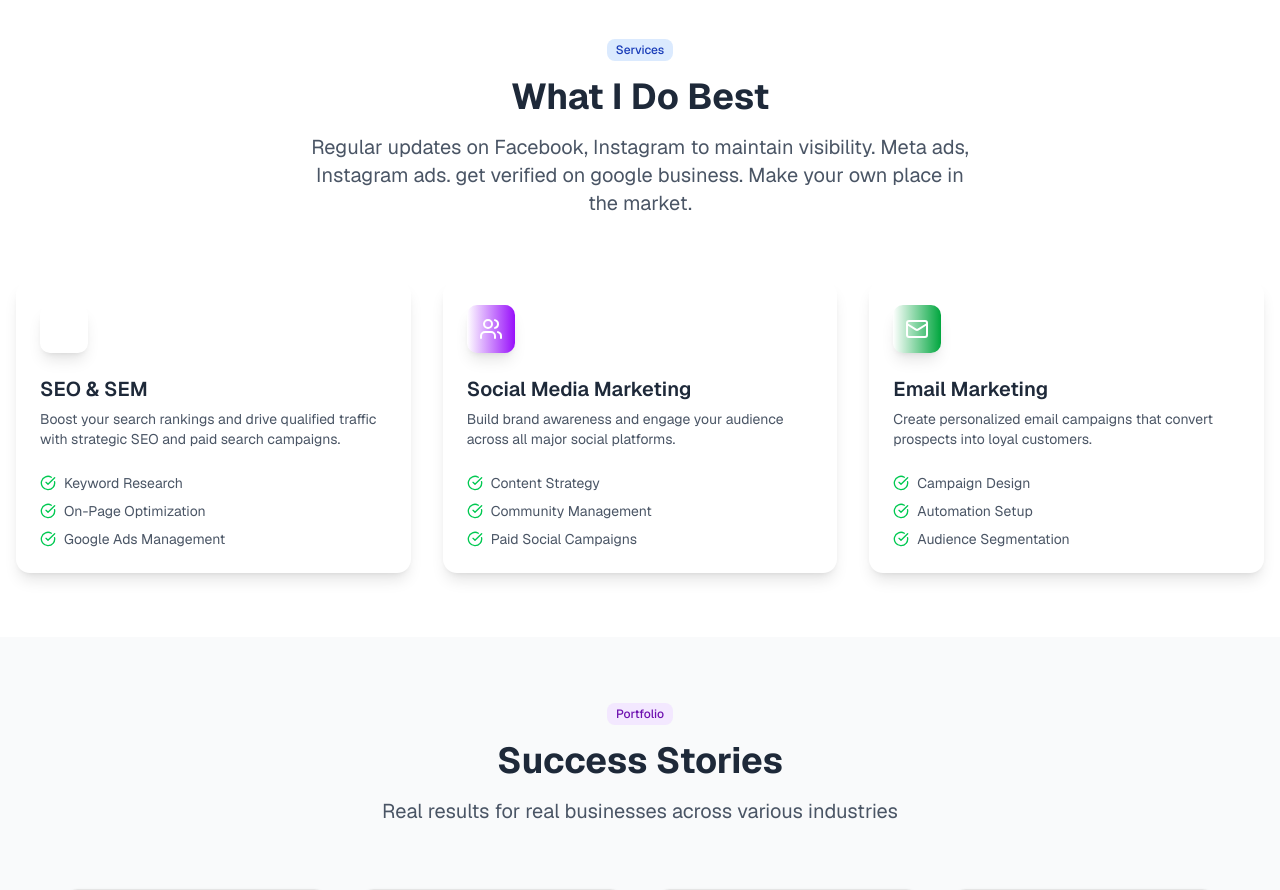
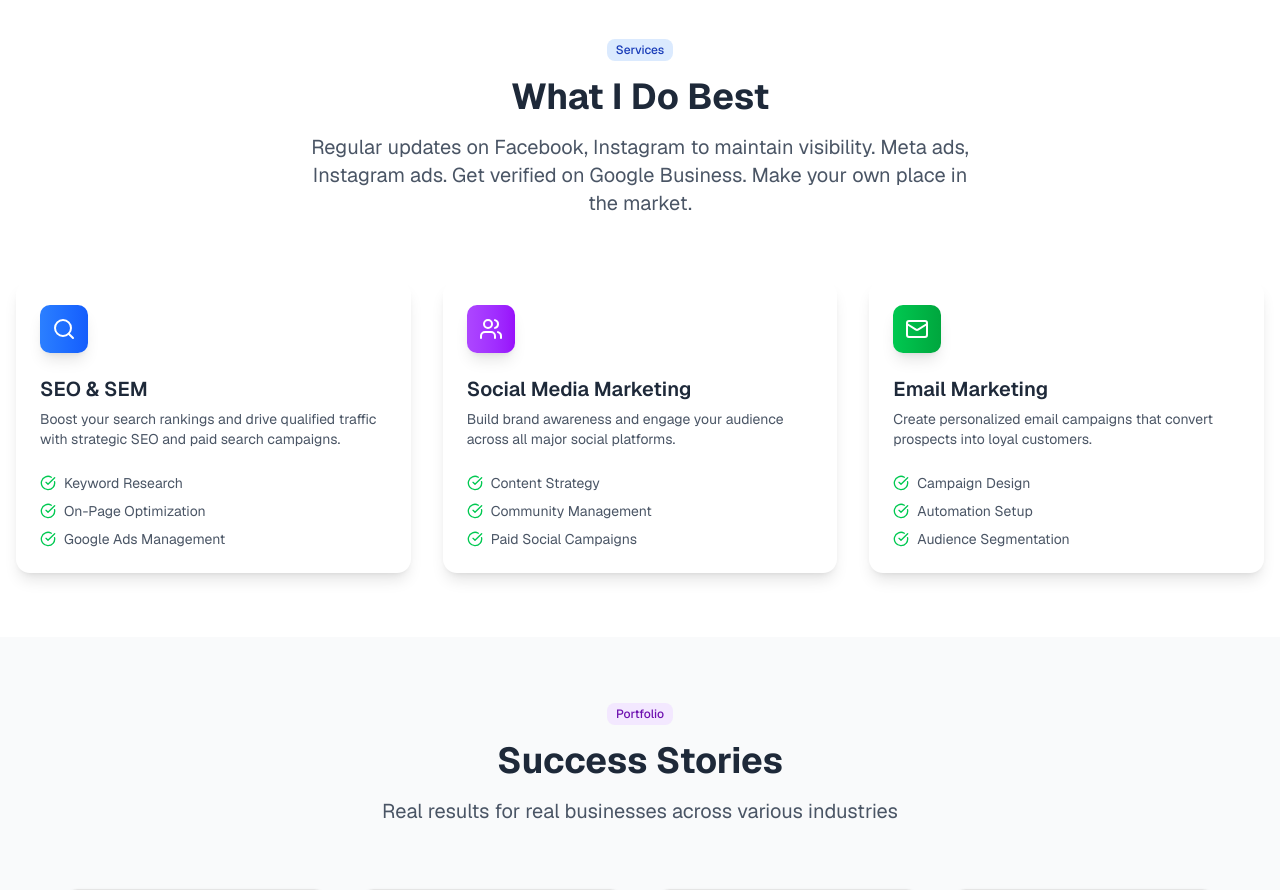
Before and after one commit to Sharshit24/mahimaPortfolio, a Next.js app: page / in a window 1280 px wide. Shown: the part 920-1810 px from the top of the page. Built offline with nearby package versions, Linux system fonts and the light colour scheme.

Commit message:
service section

```diff
--- a/app/page.tsx
+++ b/app/page.tsx
@@ -19,7 +19,6 @@ import {
   Mail,
   MessageSquare,
   Phone,
-  Search,
   Target,
   TrendingUp,
   Users,
@@ -35,6 +34,7 @@ import jipsi from "@/assests/c1.jpg";
 import sunheraDhaga from "@/assests/c2.jpg";
 import JPM from "@/assests/c3.jpg";
 import landmark from "@/assests/c4.jpg";
+import { Search } from "lucide-react";
 
 // Custom hook for intersection observer
 function useIntersectionObserver(options = {}) {
@@ -285,26 +285,30 @@ export default function DigitalMarketingPortfolio() {
         className="py-16 px-4 bg-white transition-colors duration-500"
       >
         <div className="container mx-auto">
+          {/* Section Heading */}
           <div className="text-center mb-16">
             <AnimatedText>
               <Badge className="mb-4 bg-blue-100 text-blue-800 hover:scale-105 transition-transform duration-300">
                 Services
               </Badge>
             </AnimatedText>
+
             <AnimatedText delay={200}>
               <h2 className="text-4xl font-bold text-gray-800 mb-4 hover:scale-105 transition-transform duration-300">
                 What I Do Best
               </h2>
             </AnimatedText>
+
             <AnimatedText delay={400}>
-              <p className="text-xl text-gray-600 max-w-2xl mx-auto hover:text-blue-800 transition-color duration-300">
+              <p className="text-xl text-gray-600 max-w-2xl mx-auto hover:text-blue-800 transition-colors duration-300">
                 Regular updates on Facebook, Instagram to maintain visibility.
-                Meta ads, Instagram ads. get verified on google business. Make
+                Meta ads, Instagram ads. Get verified on Google Business. Make
                 your own place in the market.
               </p>
             </AnimatedText>
           </div>
 
+          {/* Services Grid */}
           <div className="grid md:grid-cols-2 lg:grid-cols-3 gap-8">
             {[
               {
@@ -312,7 +316,7 @@ export default function DigitalMarketingPortfolio() {
                 title: "SEO & SEM",
                 description:
                   "Boost your search rankings and drive qualified traffic with strategic SEO and paid search campaigns.",
-                color: "blue",
+                gradient: "from-blue-500 to-blue-600",
                 features: [
                   "Keyword Research",
                   "On-Page Optimization",
@@ -324,7 +328,7 @@ export default function DigitalMarketingPortfolio() {
                 title: "Social Media Marketing",
                 description:
                   "Build brand awareness and engage your audience across all major social platforms.",
-                color: "purple",
+                gradient: "from-purple-500 to-purple-600",
                 features: [
                   "Content Strategy",
                   "Community Management",
@@ -336,51 +340,35 @@ export default function DigitalMarketingPortfolio() {
                 title: "Email Marketing",
                 description:
                   "Create personalized email campaigns that convert prospects into loyal customers.",
-                color: "green",
+                gradient: "from-green-500 to-green-600",
                 features: [
                   "Campaign Design",
                   "Automation Setup",
                   "Audience Segmentation",
                 ],
               },
-              // {
-              //   icon: BarChart3,
-              //   title: "Analytics & Reporting",
-              //   description: "Track performance and optimize campaigns with comprehensive data analysis.",
-              //   color: "orange",
-              //   features: ["Performance Tracking", "Custom Dashboards", "ROI Analysis"],
-              // },
-              // {
-              //   icon: Target,
-              //   title: "Content Marketing",
-              //   description: "Develop compelling content that attracts, engages, and converts your target audience.",
-              //   color: "red",
-              //   features: ["Content Strategy", "Blog Writing", "Video Marketing"],
-              // },
-              // {
-              //   icon: Zap,
-              //   title: "Conversion Optimization",
-              //   description: "Maximize your website's potential with data-driven conversion rate optimization.",
-              //   color: "indigo",
-              //   features: ["Landing Page Optimization", "User Experience Testing", "Funnel Analysis"],
-              // },
             ].map((service, index) => (
               <AnimatedText key={index} delay={index * 100}>
                 <Card className="group hover:shadow-2xl hover:-translate-y-2 transition-all duration-500 border-0 shadow-lg bg-white hover:bg-gradient-to-br hover:from-white hover:to-blue-50 cursor-pointer overflow-hidden relative blue-card blue-glow">
+                  {/* Hover background overlay */}
                   <div className="absolute inset-0 bg-gradient-to-br from-transparent to-gray-50/50 opacity-0 group-hover:opacity-100 transition-opacity duration-500"></div>
+
                   <CardHeader className="relative z-10">
                     <div
-                      className={`w-12 h-12 bg-gradient-to-r from-${service.color}-500 to-${service.color}-600 rounded-lg flex items-center justify-center mb-4 group-hover:scale-125 group-hover:rotate-12 transition-all duration-500 shadow-lg group-hover:shadow-xl`}
+                      className={`w-12 h-12 bg-gradient-to-r ${service.gradient} rounded-lg flex items-center justify-center mb-4 group-hover:scale-125 group-hover:rotate-12 transition-all duration-500 shadow-lg group-hover:shadow-xl`}
                     >
                       <service.icon className="w-6 h-6 text-white" />
                     </div>
+
                     <CardTitle className="text-xl text-gray-800 group-hover:text-blue-600 group-hover:drop-shadow-sm transition-all duration-300">
                       {service.title}
                     </CardTitle>
+
                     <CardDescription className="text-gray-600 group-hover:text-gray-700 transition-colors duration-300">
                       {service.description}
                     </CardDescription>
                   </CardHeader>
+
                   <CardContent className="relative z-10">
                     <ul className="space-y-2 text-sm text-gray-600">
                       {service.features.map((feature, featureIndex) => (
--- /dev/null
+++ b/app/seo.tsx
@@ -0,0 +1,11 @@
+import React from 'react'
+
+function seo() {
+  return (
+    <div>
+      <span className="pi pi-search"></span>
+    </div>
+  )
+}
+
+export default seo
--- a/styles/globals.css
+++ b/styles/globals.css
@@ -1,5 +1,7 @@
 @import 'tailwindcss';
 @import 'tw-animate-css';
+@import 'primeicons/primeicons.css';
+
 
 @custom-variant dark (&:is(.dark *));
 
```
Also changed, not shown: package.json (+6 -6 lines), 1 other file (tests, documents, lock files or other folders).
